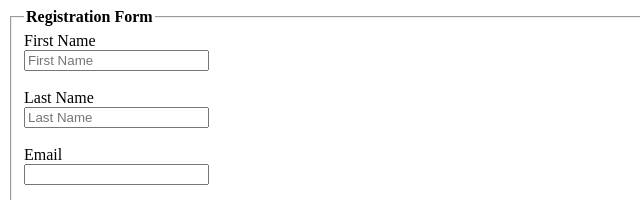
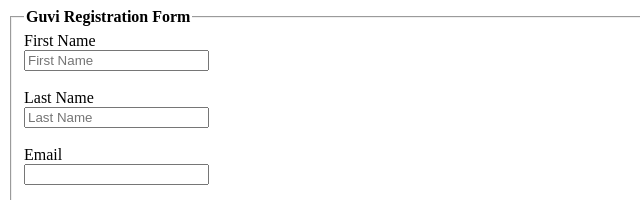
Before and after one commit to lavishjain36/make, a plain HTML site: page index.html in a window 1280 px wide. Shown: the top 200 px of the page, 0-640 px from the left. Drawn offline with Linux system fonts and the light colour scheme.

Commit message:
added guvi form in index.html

```diff
--- a/index.html
+++ b/index.html
@@ -10,7 +10,7 @@
     <div id="main">
       <form action="https://www.guvi.in" method="get">
         <fieldset>
-          <legend><b>Registration Form</b></legend>
+          <legend><b>Guvi Registration Form</b></legend>
 
           <label for="fname">First Name</label><br />
           <input
```
